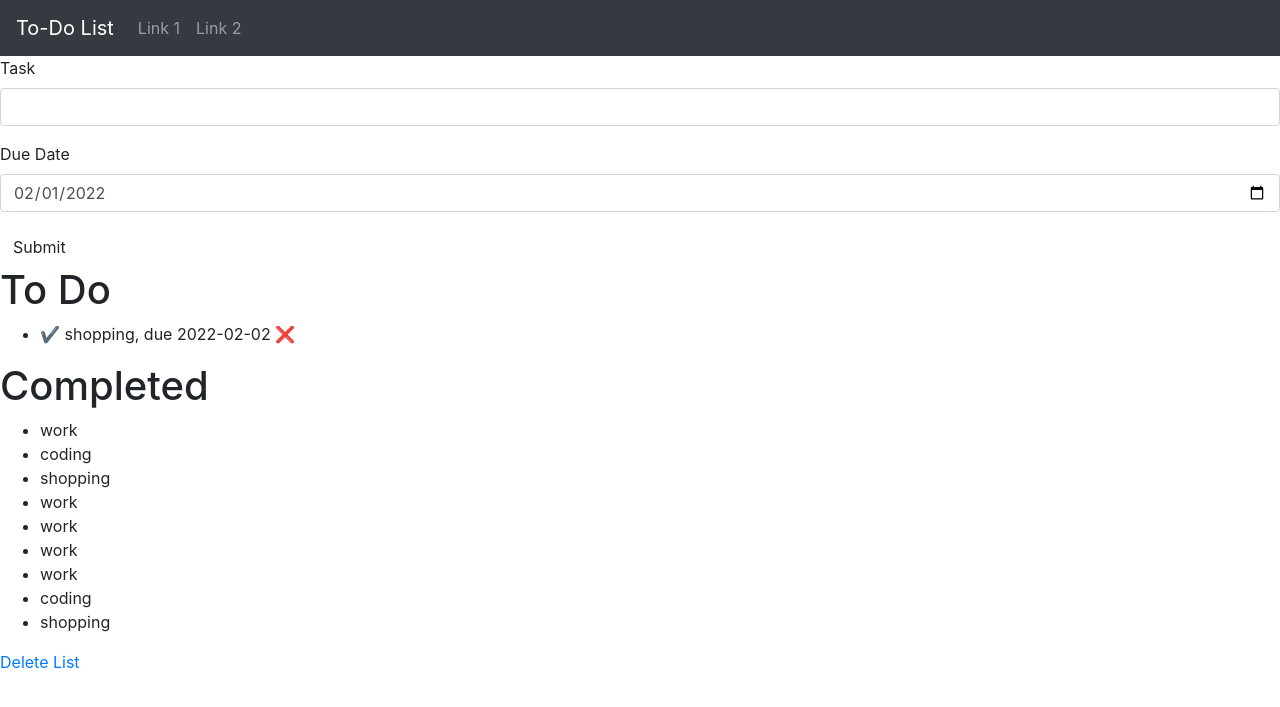
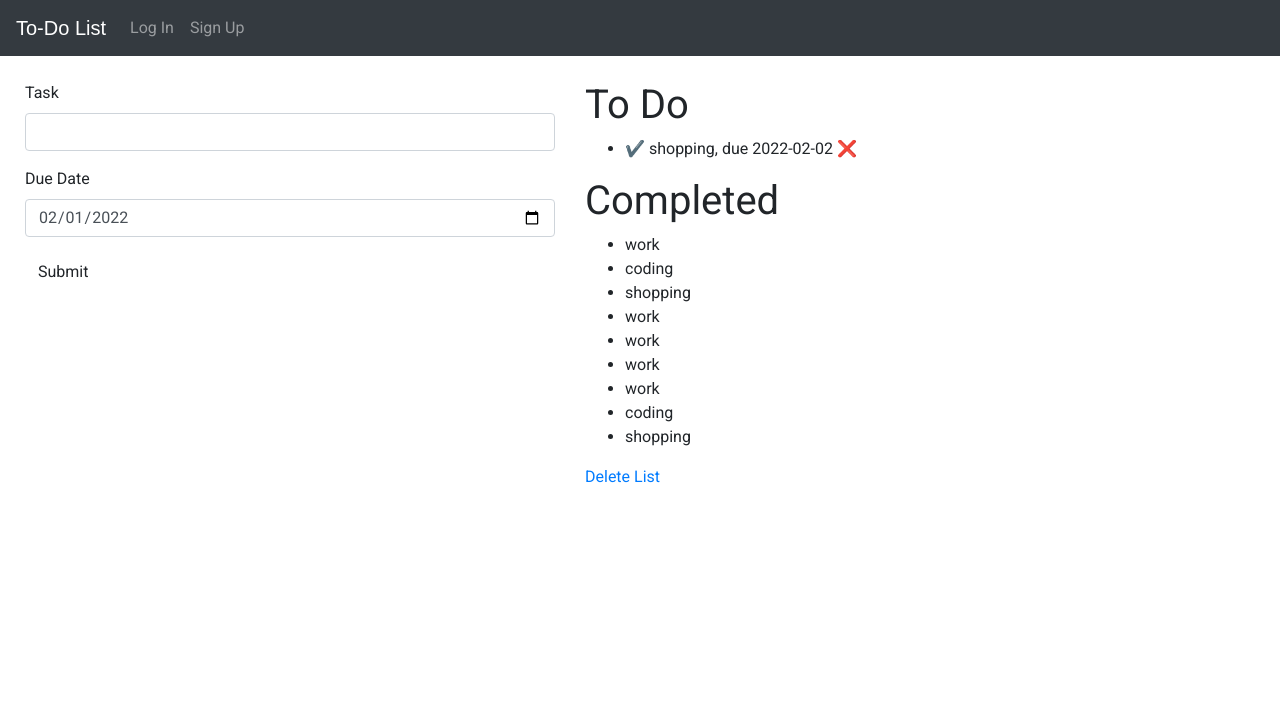
Before and after one commit to sw1107/to-do-list, a Flask app: page /view-list/1 in a window 1280 px wide. Shown: the top 707 px of the page. Run offline with Flask 2, Linux system fonts and the light colour scheme; data comes from the database, SQL or seed files in the repository; both versions use the stored data as it was after the commit; some libraries are stand-ins or nearby versions.

Commit message:
add styling

```diff
--- a/main.py
+++ b/main.py
@@ -34,13 +34,13 @@ class Task(db.Model):
 # db.create_all()
 
 
-# TODO: improve website styling
 # TODO: add date completed
 # TODO: add in conformation before deleting list
 # TODO: add ability to sort by date
 # TODO: change overdue tasks to red
 # TODO: add ability to log in/create users
 # TODO: add in reminders (maybe email?)
+# TODO: move dropdown to navbar
 # TODO: change to using environment variables
 # TODO: write README, add requirements file
 # TODO: Update db to be able to publish
--- a/static/styles.css
+++ b/static/styles.css
@@ -1,3 +1,12 @@
-.task_form {
-    width: 30%;
+body {
+    font-family: 'Roboto', sans-serif;
 }
+
+.container {
+    margin: 0;
+    padding: 25px;
+}
+
+.navbar-brand {
+    font-family: 'Roboto-Black', sans-serif;
+}
--- a/templates/base.html
+++ b/templates/base.html
@@ -1,10 +1,20 @@
 <!doctype html>
 <html>
 <head>
+    <!--    Bootstrap-->
     <link rel="stylesheet" href="https://stackpath.bootstrapcdn.com/bootstrap/4.3.1/css/bootstrap.min.css" integrity="sha384-ggOyR0iXCbMQv3Xipma34MD+dH/1fQ784/j6cY/iJTQUOhcWr7x9JvoRxT2MZw1T" crossorigin="anonymous">
+
+    <!--    Google Fonts-->
+    <link rel="preconnect" href="https://fonts.googleapis.com">
+    <link rel="preconnect" href="https://fonts.gstatic.com" crossorigin>
+    <link href="https://fonts.googleapis.com/css2?family=Roboto&display=swap" rel="stylesheet">
+
+    <link href="/static/styles.css" rel="stylesheet">
+
     <title>{% block title %}{% endblock %}</title>
 </head>
 <body>
+    <!--    Navbar-->
     <nav class="navbar navbar-expand-lg navbar-dark bg-dark">
         <a class="navbar-brand" href="{{ url_for('home') }}">To-Do List</a>
         <button class="navbar-toggler" type="button" data-toggle="collapse" data-target="#navbarNav" aria-controls="navbarNav" aria-expanded="false" aria-label="Toggle navigation">
@@ -13,10 +23,10 @@
          <div class="collapse navbar-collapse" id="navbarNav">
              <ul class="navbar-nav">
 		<li class="nav-item">
-		    <a class="nav-link" href="#">Link 1</a>
+		    <a class="nav-link" href="#">Log In</a>
 		</li>
 		<li class="nav-item">
-		    <a class="nav-link" href="#">Link 2</a>
+		    <a class="nav-link" href="#">Sign Up</a>
 		</li>
 
 	    </ul>
@@ -24,6 +34,7 @@
     </nav>
     {% block content %}
     {% endblock %}
+    <!--    Bootstrap-->
 <script src="https://code.jquery.com/jquery-3.3.1.slim.min.js"
         integrity="sha384-q8i/X+965DzO0rT7abK41JStQIAqVgRVzpbzo5smXKp4YfRvH+8abtTE1Pi6jizo"
         crossorigin="anonymous"></script>
--- a/templates/create-new-list.html
+++ b/templates/create-new-list.html
@@ -7,7 +7,7 @@
 
 {% block content %}
 
-<div>
+<div class="container">
     {{ wtf.quick_form(new_list_form, novalidate=True) }}
 </div>
 
--- a/templates/index.html
+++ b/templates/index.html
@@ -3,8 +3,10 @@
 
 
 {% block content %}
+<div class="container">
     <div class="dropdown">
-  <button class="btn btn-secondary dropdown-toggle" type="button" id="dropdownMenuButton" data-toggle="dropdown" aria-haspopup="true" aria-expanded="false">
+        <button class="btn btn-secondary dropdown-toggle" type="button" id="dropdownMenuButton" data-toggle="dropdown"
+                aria-haspopup="true" aria-expanded="false">
             Choose a List
         </button>
         <div class="dropdown-menu" aria-labelledby="dropdownMenuButton">
@@ -15,4 +17,5 @@
             <a class="dropdown-item" href="{{ url_for('create_new_list') }}">Create new list</a>
         </div>
     </div>
+</div>
 {% endblock %}
--- a/templates/view-list.html
+++ b/templates/view-list.html
@@ -7,15 +7,18 @@
 
 {% block content %}
 
-<div>
+<div class="container">
+    <div class="row">
+        <div class="col">
             {{ wtf.quick_form(task_form, novalidate=True, extra_classes="task_form") }}
         </div>
-<div>
+        <div class="col">
             <h1>To Do</h1>
             <ul>
                 {% for task in incomplete_tasks %}
                 <li>
-            <a href="{{ url_for('mark_complete', list_id=list_id, task_id=task.id) }}" class="link-primary">✔️</a>
+                    <a href="{{ url_for('mark_complete', list_id=list_id, task_id=task.id) }}"
+                       class="link-primary">✔️</a>
                     {{ task.task_description }}, due {{ task.due_date}}
                     <a href="{{ url_for('delete_task', list_id=list_id, task_id=task.id) }}" class="link-primary">❌</a>
                 </li>
@@ -27,9 +30,10 @@
                 <li> {{ task.task_description }}</li>
                 {% endfor %}
             </ul>
+            <a href="{{ url_for('delete_list', list_id=list_id) }}">Delete List</a>
         </div>
-<div>
-    <a href="{{ url_for('delete_list', list_id=list_id) }}">Delete List</a>
+    </div>
+
 </div>
 
 {% endblock %}
```
Also changed, not shown: to-do-list.db. Lines whose indentation alone changed are shown as unchanged.
